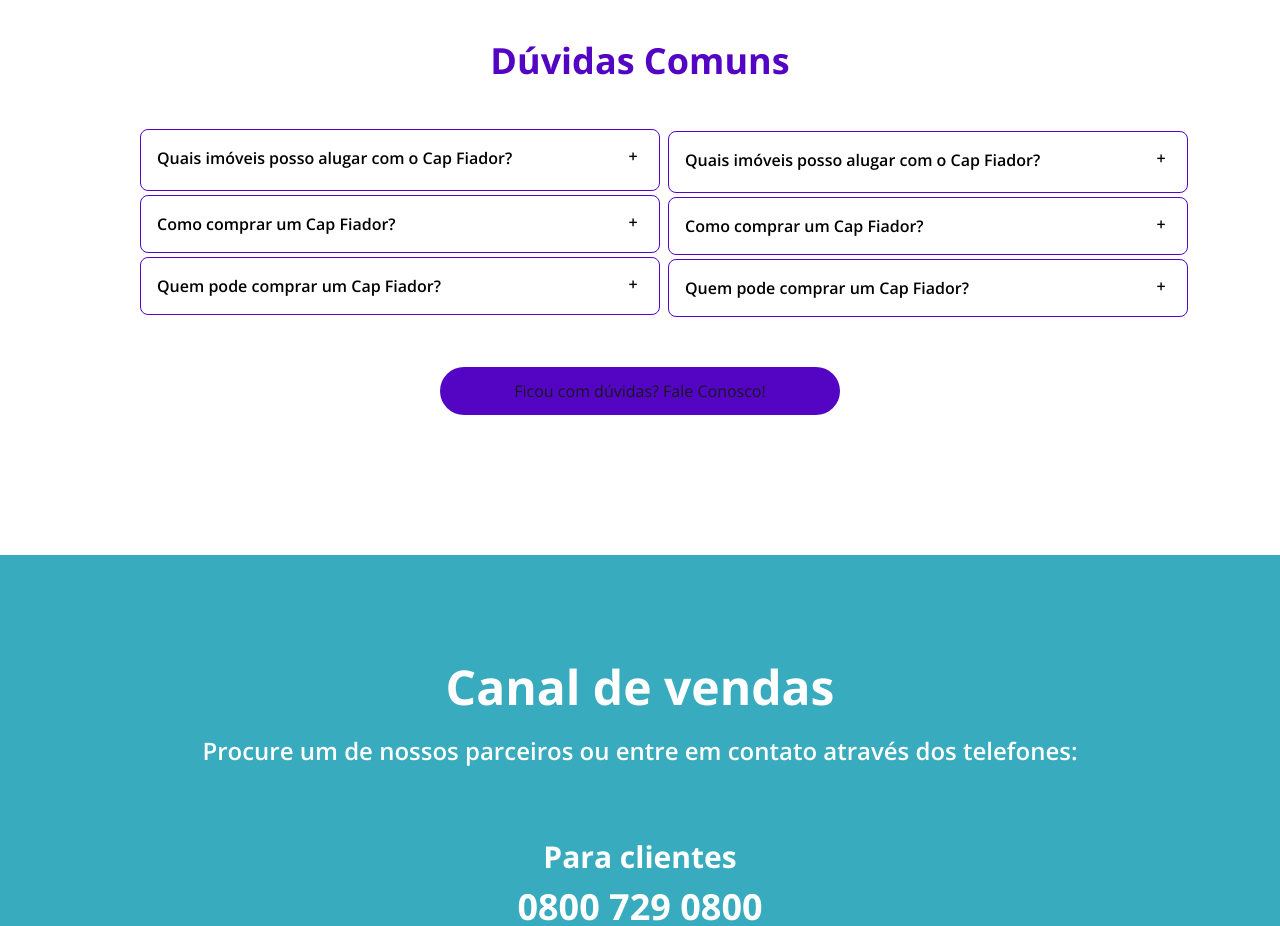
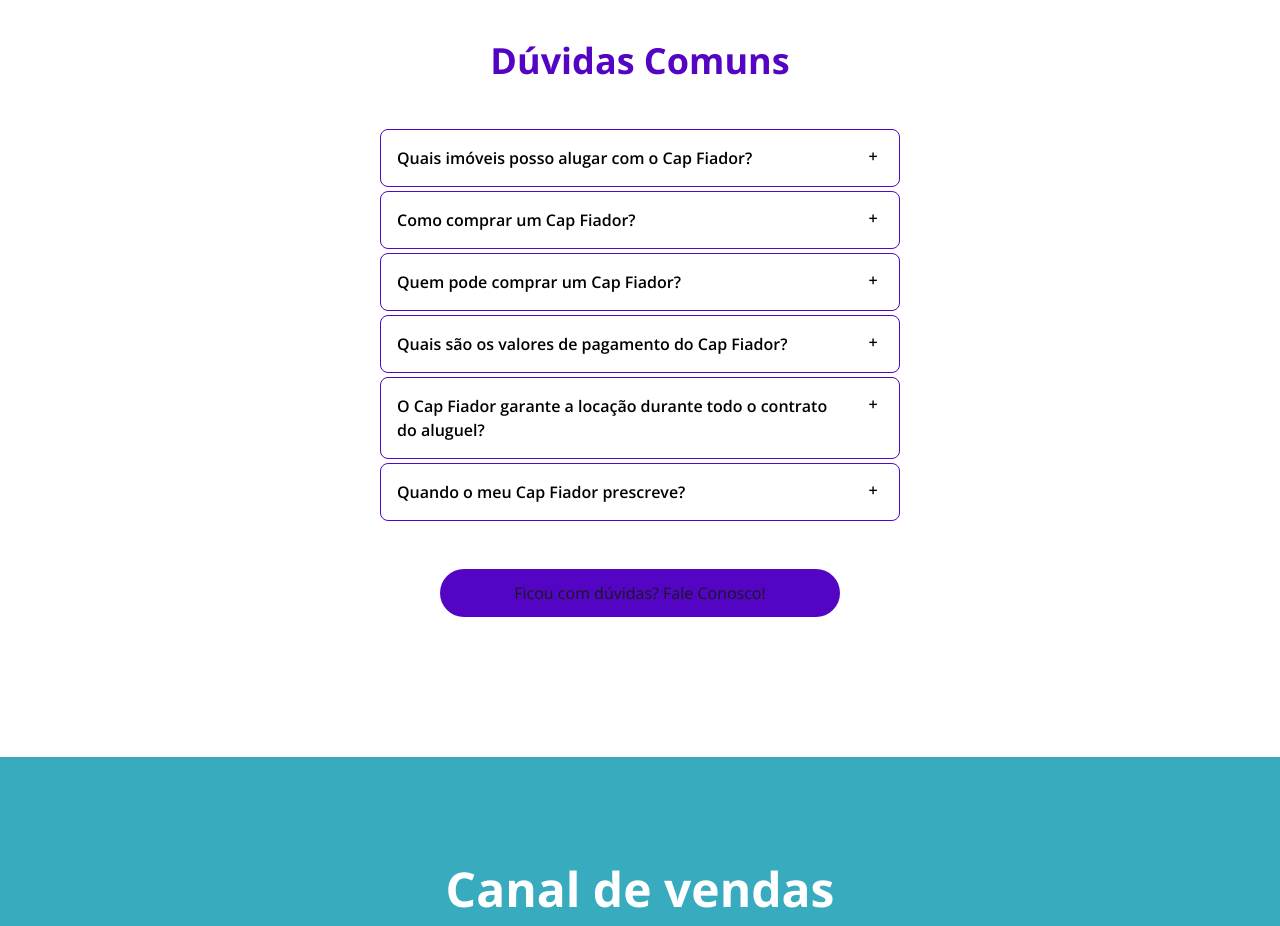
Before and after one commit to jorgeacruz/Angular-Landing-Page, an Angular app: page / in a window 1280 px wide. Shown: the part 4140-5066 px from the top of the page. Built offline with nearby package versions, Linux system fonts and the light colour scheme.

Commit message:
update files

```diff
--- a/src/app/app.ts
+++ b/src/app/app.ts
@@ -6,6 +6,7 @@
 
 @Component({
   selector: 'app-root',
+  standalone: true,
   imports: [Menu, Footer, Home],
   templateUrl: './app.html',
   styleUrl: './app.css',
--- a/src/app/pages/home/home.html
+++ b/src/app/pages/home/home.html
@@ -135,8 +135,7 @@
   <div
     class="w-full max-w-5xl flex flex-col lg:flex-row items-center justify-center md:justify-around gap-2"
   >
-    <app-accordion-left />
-    <app-accordion-right />
+    <app-faq-accordion />
   </div>
   <button
     class="bg-blueCap-300 w-100 p-3 rounded-3xl hover:bg-blueCap-200 hover:scale-105 duration-200"
--- a/src/app/pages/home/home.ts
+++ b/src/app/pages/home/home.ts
@@ -4,10 +4,11 @@
 import { AccordionRight } from '../../components/accordion-right/accordion-right';
 import { Formulario } from '../../components/formulario/formulario';
 import { CarousselComponent } from '../../components/caroussel/caroussel';
+import { FaqAccordionComponent } from '../../components/faq-questions/faq-accordion';
 
 @Component({
   selector: 'app-home',
-  imports: [Accordion, AccordionRight, Formulario, CarousselComponent],
+  imports: [Formulario, CarousselComponent, FaqAccordionComponent],
   templateUrl: './home.html',
   styleUrl: './home.css',
 })
```
Also changed, not shown: 1 other file (tests, documents, lock files or other folders).
